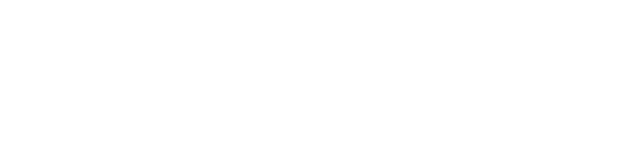
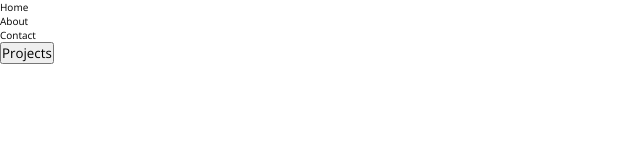
Before and after one commit to AliFarajzade/portfolio, a website built with Parcel: page src/index.html in a window 1280 px wide. Shown: the whole page, without its empty margins (0-640 px from the left). Built offline with nearby package versions, Linux system fonts and the light colour scheme.

Commit message:
Add markup for header and navbar.

```diff
--- a/src/index.html
+++ b/src/index.html
@@ -21,5 +21,22 @@
         <script src="./ts/main.ts" defer></script>
         <title>Portfolio</title>
     </head>
-    <body></body>
+    <body>
+        <header class="header">
+            <div class="container">
+                <nav class="navbar">
+                    <ul class="navbar__list">
+                        <li class="navbar__item"><a href="/">Home</a></li>
+                        <li class="navbar__item"><a href="#about">About</a></li>
+                        <li class="navbar__item">
+                            <a href="#contact">Contact</a>
+                        </li>
+                    </ul>
+                    <button class="btn btn--fancy">
+                        <a href="#projects">Projects</a>
+                    </button>
+                </nav>
+            </div>
+        </header>
+    </body>
 </html>
```
